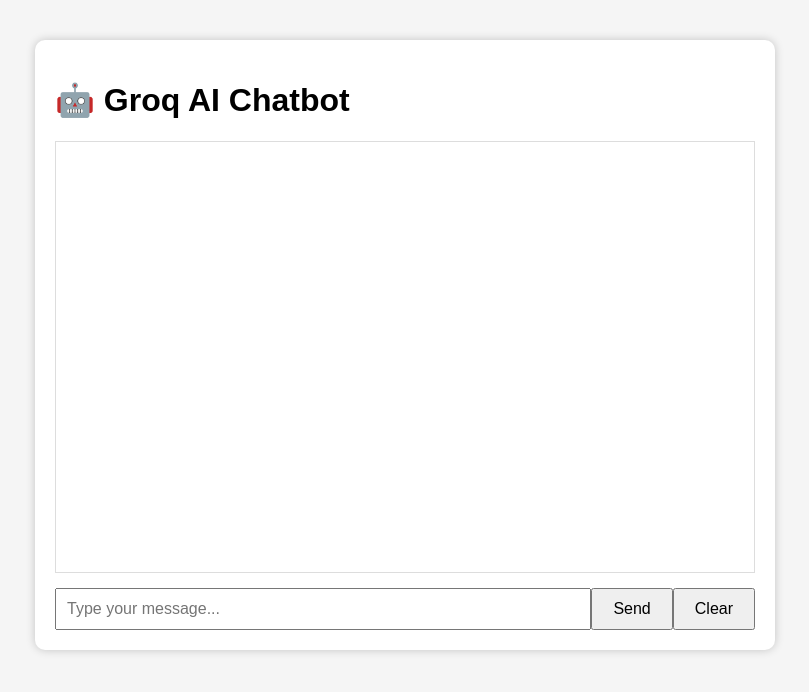
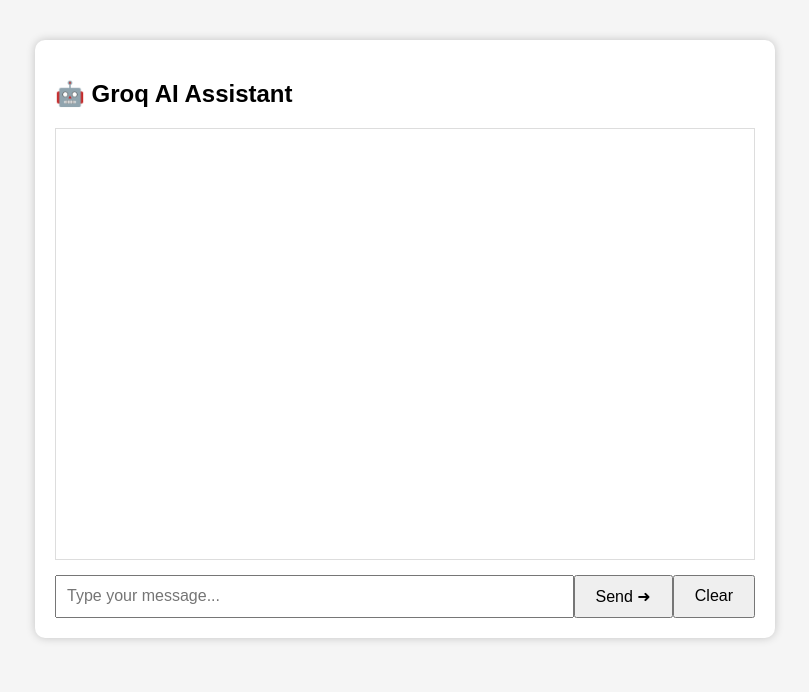
Before and after one commit to shreya22gaur/groq-chatbot, a Flask app: page / in a window 1280 px wide. Shown: the top 692 px of the page, without its empty margins (235-1044 px from the left). Run offline with Flask 3, Linux system fonts and the light colour scheme.

Commit message:
Add files via upload

```diff
--- a/templates/index.html
+++ b/templates/index.html
@@ -1,12 +1,16 @@
 <!DOCTYPE html>
-<html>
+<html lang="en">
+<head>
 
-<head>
+    <meta charset="UTF-8">
+
+    <meta name="viewport" content="width=device-width, initial-scale=1.0">
 
     <title>Groq AI Chatbot</title>
 
-    <link rel="stylesheet"
-          href="{{ url_for('static', filename='style.css') }}">
+    <link rel="stylesheet" href="{{ url_for('static', filename='style.css') }}">
+
+    <link href="https://fonts.googleapis.com/css2?family=Poppins:wght@300;400;500;600&display=swap" rel="stylesheet">
 
 </head>
 
@@ -14,24 +18,34 @@
 
 <div class="container">
 
-<h1>🤖 Groq AI Chatbot</h1>
+    <div class="header">
 
-<div id="chat-box"></div>
+        <h2>🤖 Groq AI Assistant</h2>
+
+    </div>
+
+    <div id="chat-box" class="chat-box">
+
+    </div>
 
     <div class="input-area">
 
         <input
-id="message"
+                id="user-input"
                 type="text"
                 placeholder="Type your message..."
         >
 
-<button onclick="sendMessage()">
-Send
+        <button id="send-btn">
+
+            Send ➜
+
         </button>
 
-<button onclick="clearChat()">
+        <button id="clear-btn">
+
             Clear
+
         </button>
 
     </div>
@@ -41,5 +55,4 @@ Clear
 <script src="{{ url_for('static', filename='script.js') }}"></script>
 
 </body>
-
 </html>
```
Lines whose indentation alone changed are shown as unchanged.
